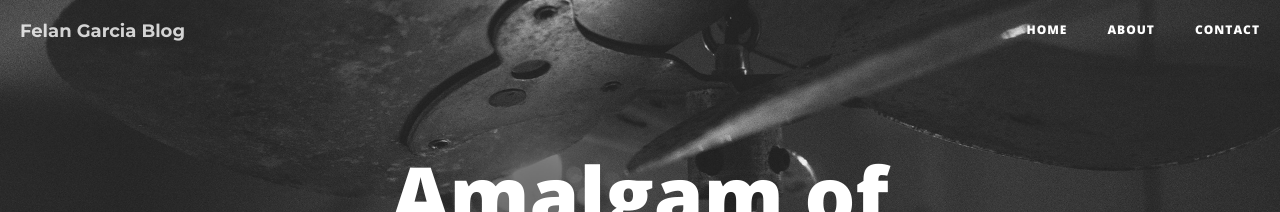
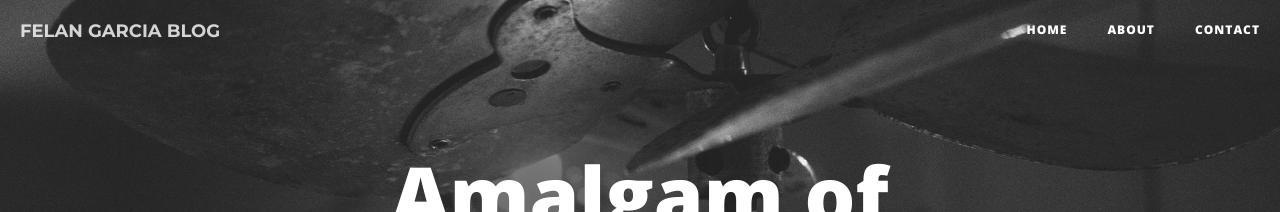
Before and after one commit to cadrev/blog, a Jekyll site: the page built from index.html, in a window 1280 px wide. Shown: the top 212 px of the page. Built offline with Jekyll 4.4.1, drawn with Linux system fonts in a browser that asks for light colours; nearby versions of some CDN libraries; the list of posts is cut into pages by our own code.

Commit message:
Update nav.html

```diff
--- a/_includes/nav.html
+++ b/_includes/nav.html
@@ -10,7 +10,7 @@
                 <span class="icon-bar"></span>
             </button>
                 <a class="navbar-brand" href="{{ site.baseurl }}/">
-                	<span style="font-family: 'Montserrat', sans-serif; font-weight:700;">Felan Garcia Blog </span>
+                	<span style="font-family: 'Montserrat', sans-serif; font-weight:700;">FELAN GARCIA BLOG </span>
                 </a>
           <!--  <a class="navbar-brand" href="{{ site.baseurl }}/">{{ site.title }}</a> -->
         </div>
```
